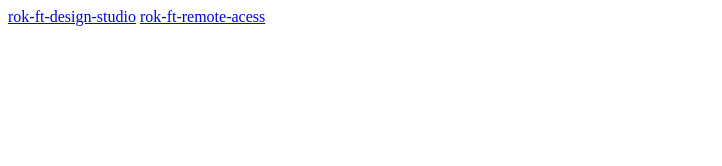
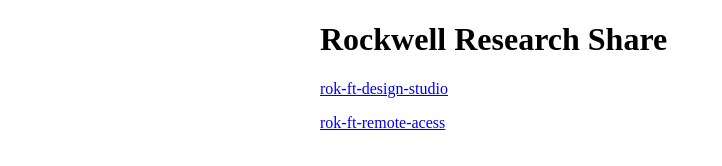
Before and after one commit to linuxgitpl/linuxgitpl.github.io, a plain HTML site: page index.html in a window 1280 px wide. Shown: the whole page, without its empty margins (0-722 px from the left). Drawn offline with Linux system fonts and the light colour scheme.

Commit message:
modify style of index.html

```diff
--- a/index.html
+++ b/index.html
@@ -5,9 +5,31 @@
     <meta http-equiv="X-UA-Compatible" content="IE=edge">
     <meta name="viewport" content="width=device-width, initial-scale=1.0">
     <title>T Research websites</title>
+
+    <style>
+        body {
+            margin: 20px;
+        }
+
+        .content-studio {
+            margin: 0 auto;
+            max-width: 640px;
+        }
+
+        .content-access {
+            margin: 0 auto;
+            max-width: 640px;
+        }
+    </style>
 </head>
 <body>
-    <a href="./rok-ft-design-studio.html" title="rok-ft-design-studio">rok-ft-design-studio</a>
-    <a href="./rok-ft-remote-acess.html" title="rok-ft-remote-acess">rok-ft-remote-acess</a>
+    <div class="content-studio">
+        <h1>Rockwell Research Share</h1>
+        <a href="./rok-ft-design-studio.html" title="rok-ft-design-studio">rok-ft-design-studio</a>
+    </div>
+    <p/>
+    <div class="content-studio">
+        <a href="./rok-ft-remote-acess.html" title="rok-ft-remote-acess">rok-ft-remote-acess</a>
+    </div>
 </body>
 </html>
```
